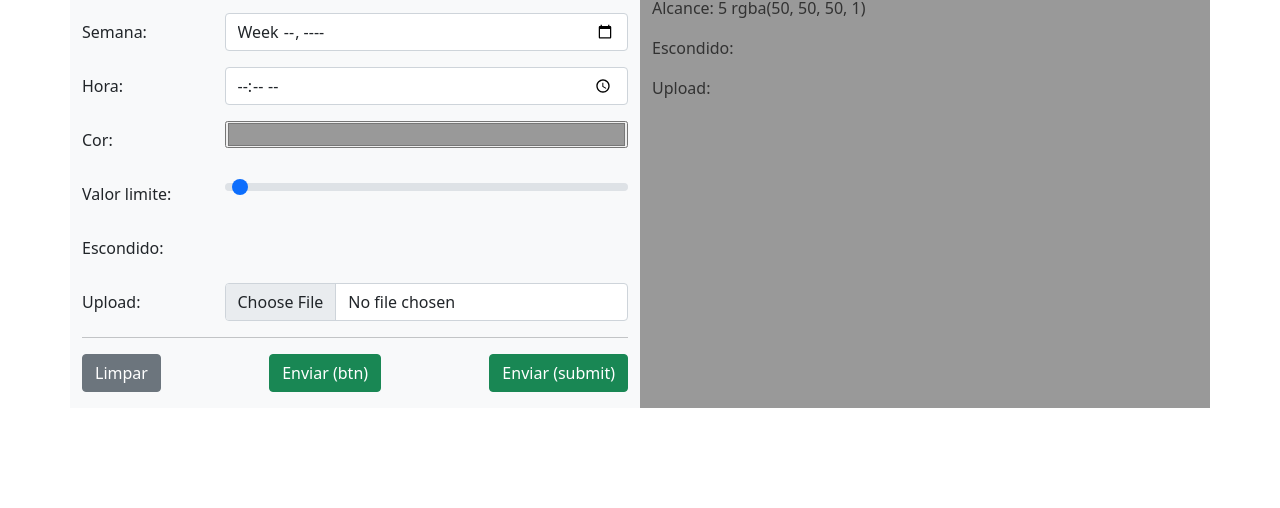
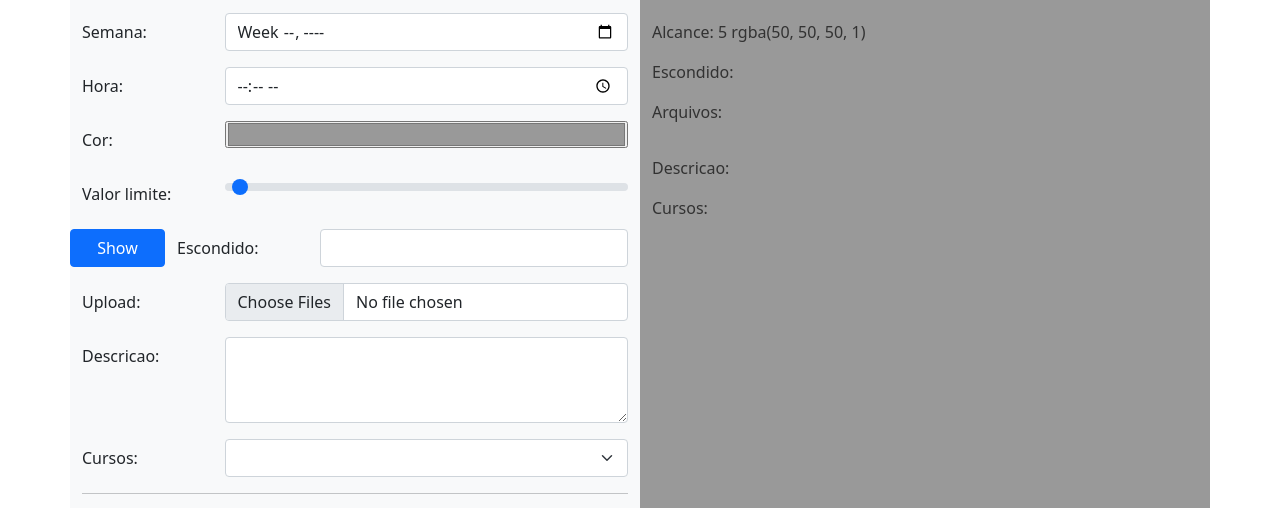
Before and after one commit to Iuryppedrosa/formulario-vue, a Vue app: page / in a window 1280 px wide. Shown: the part 1166-1674 px from the top of the page. Before the commit the page ends 1574 px from the top, so only its background shows below. Built offline with nearby package versions, Linux system fonts and the light colour scheme.

Commit message:
Ainda aprendendo mais sobre inputs de varios tipos com VUEJS

```diff
--- a/src/components/Formulario.vue
+++ b/src/components/Formulario.vue
@@ -247,15 +247,44 @@
             </div>
           </div>
           <div class="mb-3 row">
+            <div class="col-2 btn btn-primary" @click="mostrar()">Show</div>
             <label class="col-3 col-form-label">Escondido:</label>
+
             <div class="col">
-              <input type="hidden" class="form-control" />
+              <input
+                :type="show ? 'text' : 'hidden'"
+                class="form-control"
+                v-model="form.escondido"
+              />
             </div>
           </div>
           <div class="mb-3 row">
             <label class="col-3 col-form-label">Upload:</label>
             <div class="col">
-              <input type="file" class="form-control" />
+              <input
+                type="file"
+                class="form-control"
+                multiple
+                @change="selecionarArquivos($event)"
+              />
+            </div>
+            <!-- Caso nao passe o () na chamado do metodo, o event seria colocado automaticamente -->
+          </div>
+          <div class="mb-3 row">
+            <label class="col-3 col-form-label">Descricao:</label>
+            <div class="col">
+              <textarea class="form-control" rows="3" v-model="form.descricao"></textarea>
+            </div>
+          </div>
+          <div class="mb-3 row">
+            <label class="col-3 col-form-label">Cursos:</label>
+            <div class="col">
+              <select class="form-select" v-model="form.curso">
+                <option value=""></option>
+                <option v-for="curso in cursos" :key="curso.id" :value="curso.id">
+                  {{ curso.name }}
+                </option>
+              </select>
             </div>
           </div>
           <hr />
@@ -350,10 +379,21 @@
           <span>Alcance: {{ form.alcance }} {{ computedFontColor }}</span>
         </div>
         <div class="mb-3 row">
-          <span>Escondido:</span>
+          <span>Escondido: {{ form.escondido }}</span>
         </div>
         <div class="mb-3 row">
-          <span>Upload: </span>
+          <span>Arquivos:</span>
+          <ul>
+            <li v-for="index in form.arquivo" :key="index.name">{{ index.name }}</li>
+          </ul>
+        </div>
+        <div>
+          <span>Descricao:</span>
+          <pre>{{ form.descricao }}</pre>
+        </div>
+        <div>
+          <span>Cursos:</span>
+          {{ form.curso }}
         </div>
       </div>
     </div>
@@ -372,6 +412,12 @@ export default {
   data: () => ({
     moment: moment,
     start: false,
+    cursos: [
+      { id: 1, name: 'JavaScript' },
+      { id: 2, name: 'VueJS' },
+      { id: 3, name: 'Angular' },
+      { id: 4, name: 'NodeJS' }
+    ],
     form: {
       nome: '',
       email: '',
@@ -394,8 +440,13 @@ export default {
       semana: '',
       hora: '',
       cor: '#999999',
-      alcance: 5
-    }
+      alcance: 5,
+      escondido: '',
+      arquivo: [],
+      descricao: '',
+      curso: ''
+    },
+    show: true
   }),
   created() {
     this.moment = moment
@@ -407,6 +458,15 @@ export default {
     // this.form.hora =,
     this.moment().format('HH:mm')
   },
+  methods: {
+    mostrar() {
+      this.show = !this.show
+      this.form.escondido = this.show ? 'Input Aparecendo' : 'Input Escondido'
+    },
+    selecionarArquivos(event) {
+      this.form.arquivo = event.target.files
+    }
+  },
   computed: {
     computedFontColor() {
       const alcance = this.form.alcance
```
